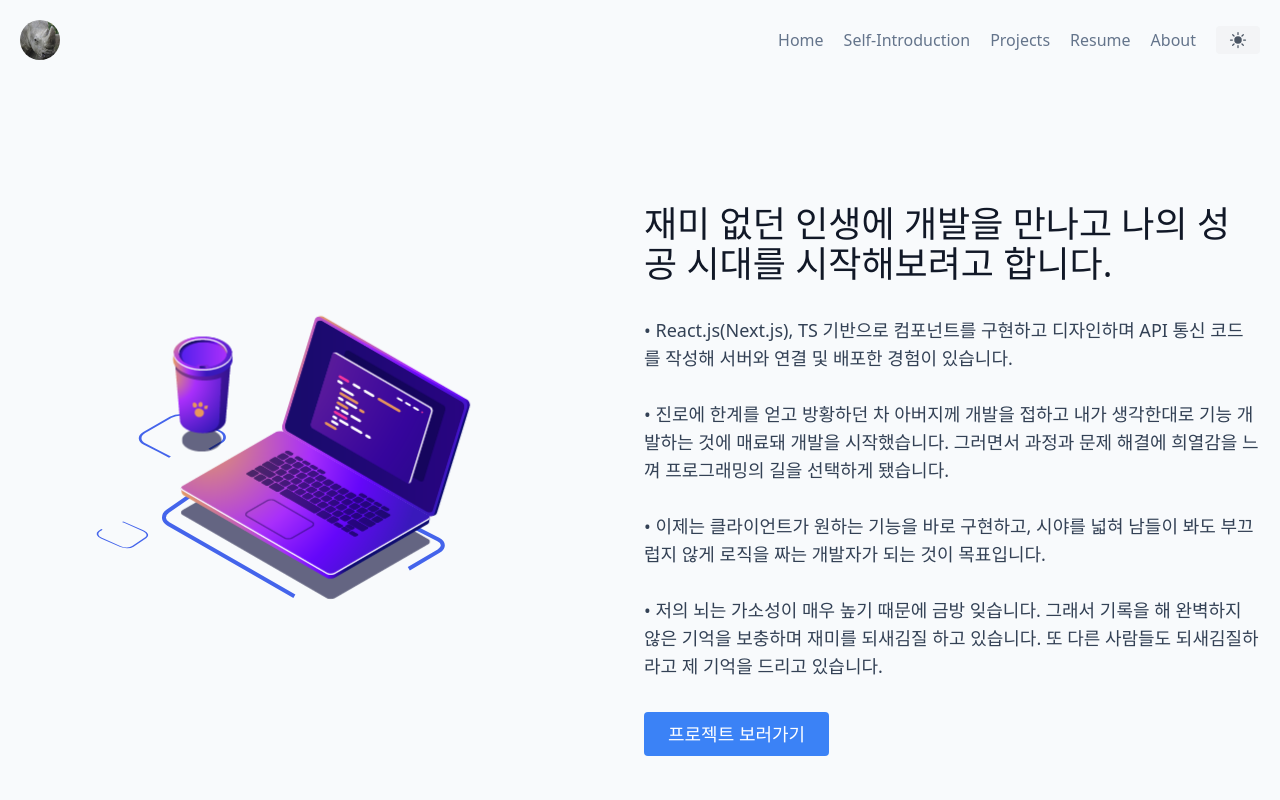
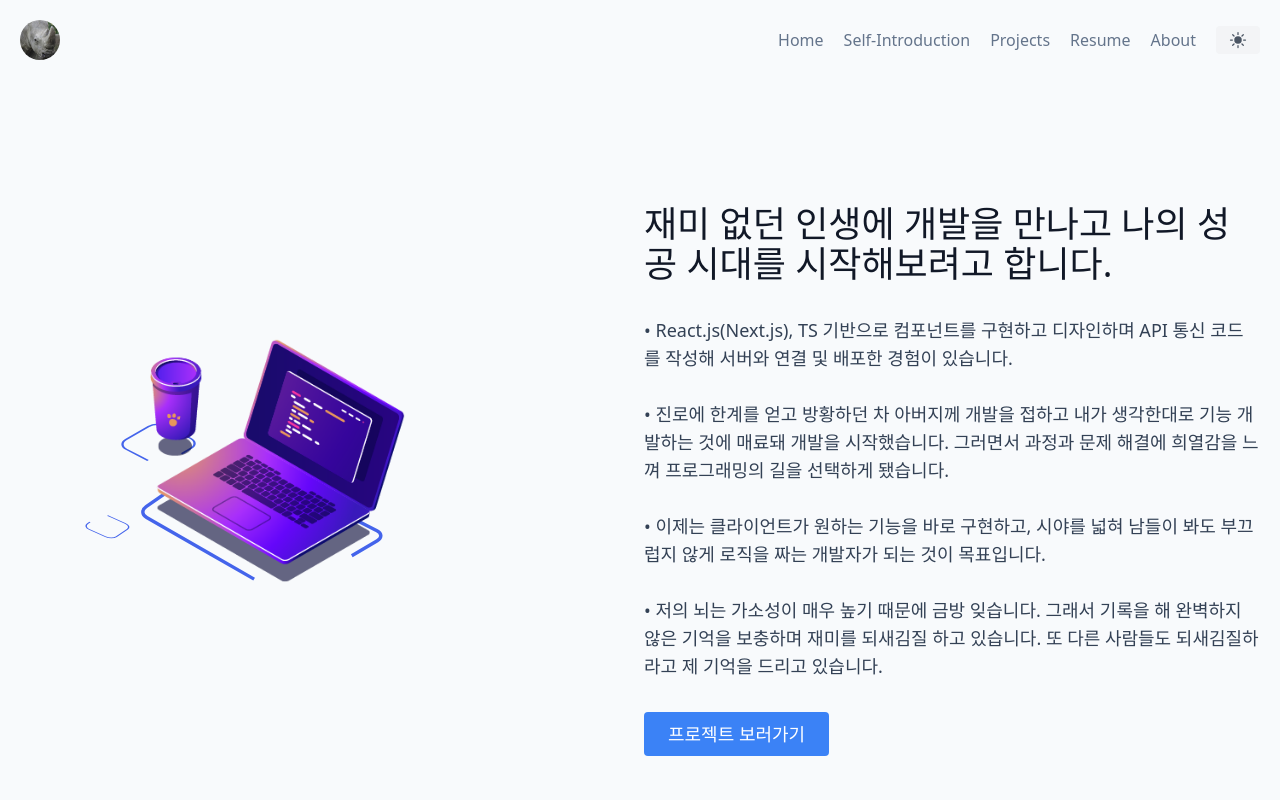
Before and after one commit to rhino-ty/Taeyeon_Portfoilo, a Next.js app: page / in a window 1280 px wide. Shown: the top 800 px of the page. Built offline with nearby package versions, Linux system fonts and the light colour scheme.

Commit message:
design: Animation 중앙 정렬

```diff
--- a/src/components/Animation.tsx
+++ b/src/components/Animation.tsx
@@ -18,7 +18,11 @@
 
   const animation = animationData[animationType ?? "default"];
 
-  return <Lottie loop animationData={animation} play style={{ width, height }} />;
+  return (
+    <div className="flex items-center justify-center">
+      <Lottie loop animationData={animation} play style={{ width, height }} />
+    </div>
+  );
 }
 
 // 예시
```
